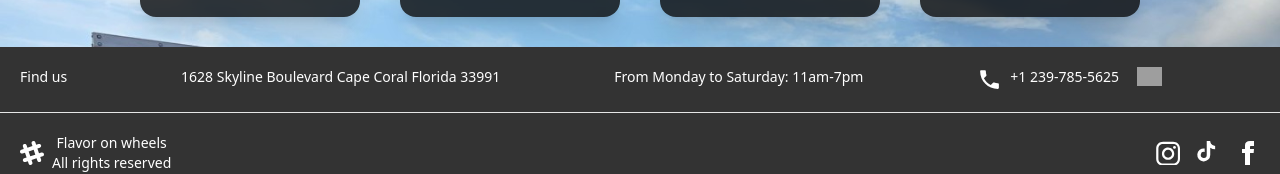
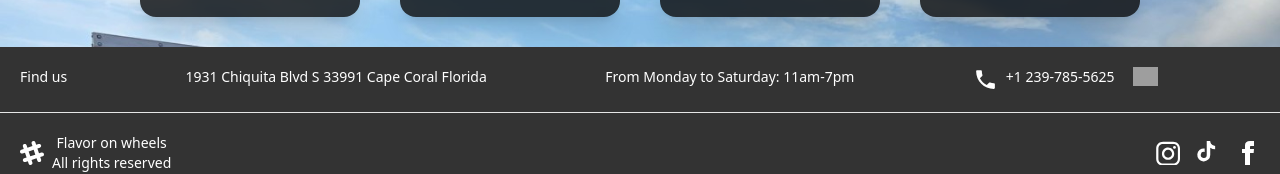
Before and after one commit to CJiens/food-truck, an Angular app: page /home in a window 1280 px wide. Shown: the part 1912-2086 px from the top of the page. Built offline with nearby package versions, Linux system fonts and the light colour scheme; grey boxes are pictures that could not be loaded; a web font is replaced by a local one.

Commit message:
direccion

```diff
--- a/src/app/core/pages/home/footer/footer.component.html
+++ b/src/app/core/pages/home/footer/footer.component.html
@@ -1,6 +1,8 @@
 <footer class="footer bg-base-200 text-base-content p-10">
   <h1 class="enc">Find us</h1>
-  <span>1628 Skyline Boulevard Cape Coral Florida 33991</span>
+  <span>1931 Chiquita Blvd S
+33991 Cape Coral
+Florida</span>
   <span>From Monday to Saturday: 11am-7pm</span>
 
 <div style="display: flex; flex-direction: row;">
--- a/src/app/menu/menu.json
+++ b/src/app/menu/menu.json
@@ -113,7 +113,7 @@
     "nombre": "Ham Mozzarella Cheese Burger with chips",
     "precio": "12.00$",
     "foto": "IMG-20241114-WA0223.jpg",
-    "Ingredientes": ["Ground chuck and beef patties","Tomatoes","Mozzarella cheese","Jam and chips"]
+    "Ingredientes": ["Ground chuck and beef patties","Tomatoes","Mozzarella cheese","Ham and chips"]
   },
   {
     "nombre": "Full Burger with ham mozzarella cheese and egg with chips",
```
